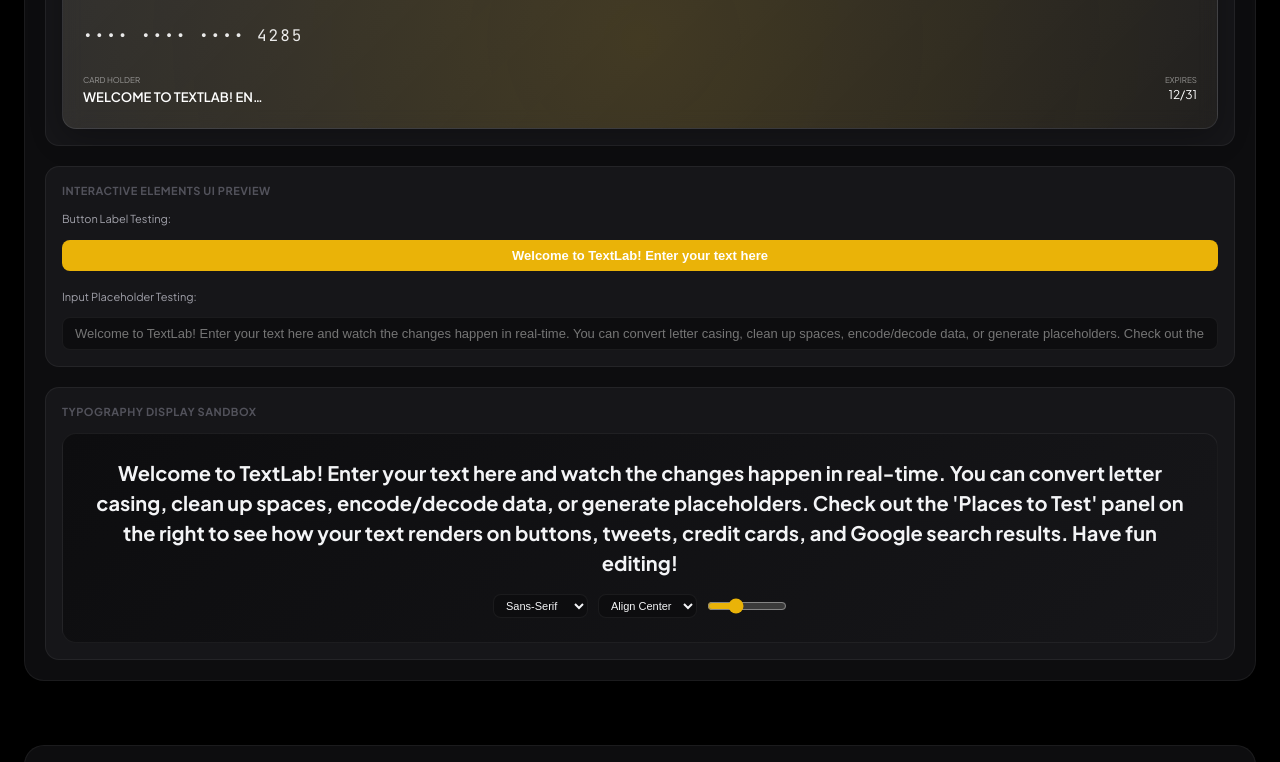
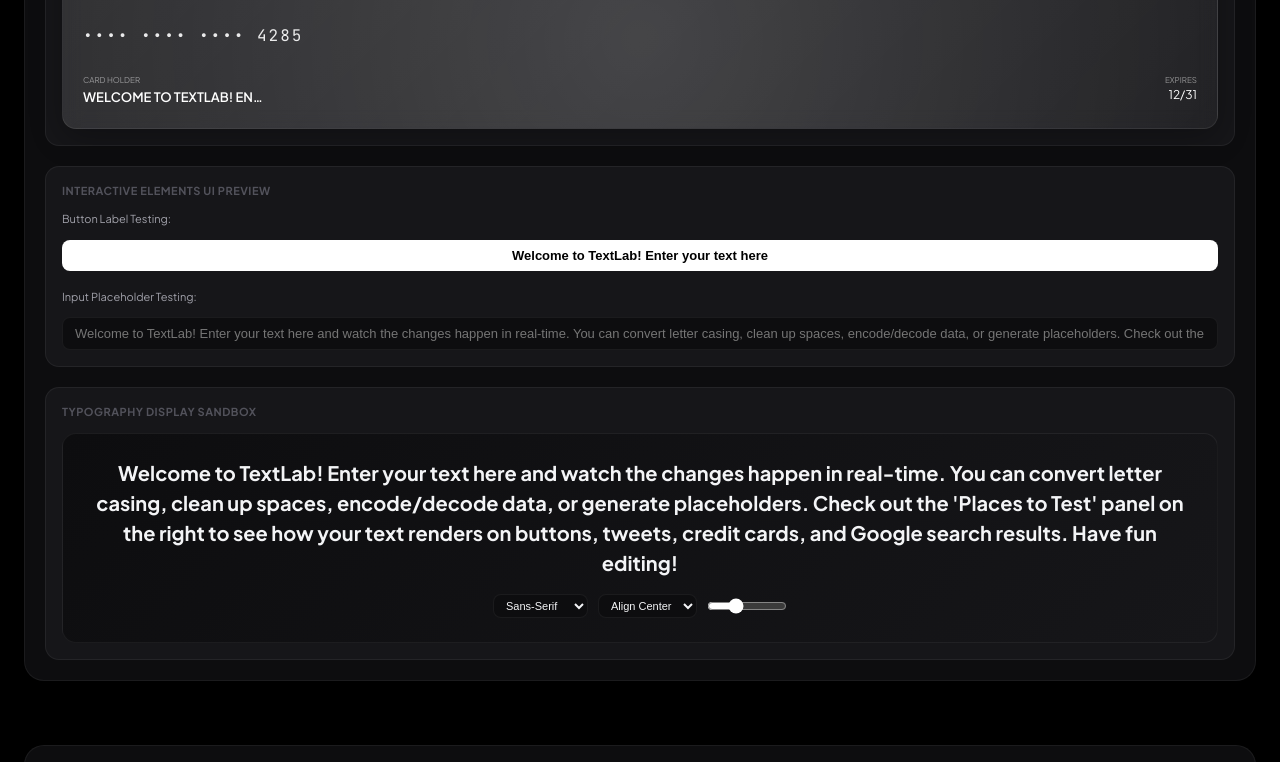
Before and after one commit to dark5087knight/test, a React (Vite) app: page / in a window 1280 px wide. Shown: the part 2000-2762 px from the top of the page. Built offline with nearby package versions, Linux system fonts and the light colour scheme.

Commit message:
test workflow

```diff
--- a/src/App.jsx
+++ b/src/App.jsx
@@ -22,9 +22,9 @@ export const CICD_CANARY_CONFIG = {
   environment: "Production", // e.g. "Staging", "Production", "Development"
   statusIndicatorColor: "#10b981", // Change this hex to test the status light (e.g. green: #10b981, yellow: #f59e0b, red: #ef4444)
   testSwatches: [
-    { name: "Primary Swatch", color: "#eab308" }, // Yellow
+    { name: "Primary Swatch", color: "#ffffff" }, // White
     { name: "Secondary Swatch", color: "#000000" }, // Black
-    { name: "Accent Swatch", color: "#ca8a04" }, // Dark Yellow
+    { name: "Accent Swatch", color: "#e5e7eb" }, // Grey
     { name: "Success Swatch", color: "#10b981" }
   ],
   pipelinePassing: true // Toggle this boolean to see pipeline banner change
--- a/src/index.css
+++ b/src/index.css
@@ -7,13 +7,14 @@
   --bg-tertiary: #161619;
   --bg-glass: rgba(13, 13, 15, 0.7);
   --border-color: rgba(255, 255, 255, 0.06);
-  --border-focus: rgba(234, 179, 8, 0.4);
+  --border-focus: rgba(255, 255, 255, 0.4);
 
-  --accent-color: #eab308;
-  --accent-light: #fde047;
-  --accent-dark: #ca8a04;
-  --accent-glow: rgba(234, 179, 8, 0.2);
-  --accent-glow-strong: rgba(234, 179, 8, 0.4);
+  --accent-color: #ffffff;
+  --accent-light: #f3f4f6;
+  --accent-dark: #e5e7eb;
+  --accent-glow: rgba(255, 255, 255, 0.2);
+  --accent-glow-strong: rgba(255, 255, 255, 0.4);
+  --accent-text: #000000;
 
   --text-primary: #f3f4f6;
   --text-secondary: #a1a1aa;
@@ -39,7 +40,7 @@
   --shadow-sm: 0 1px 2px 0 rgba(0, 0, 0, 0.05);
   --shadow-md: 0 4px 6px -1px rgba(0, 0, 0, 0.1), 0 2px 4px -1px rgba(0, 0, 0, 0.06);
   --shadow-lg: 0 10px 25px -5px rgba(0, 0, 0, 0.3), 0 8px 10px -6px rgba(0, 0, 0, 0.3);
-  --shadow-glow: 0 0 25px 0 rgba(234, 179, 8, 0.12);
+  --shadow-glow: 0 0 25px 0 rgba(255, 255, 255, 0.12);
 }
 
 .light-mode {
@@ -48,20 +49,21 @@
   --bg-tertiary: #f1f5f9;
   --bg-glass: rgba(255, 255, 255, 0.8);
   --border-color: rgba(0, 0, 0, 0.07);
-  --border-focus: rgba(202, 138, 4, 0.4);
+  --border-focus: rgba(0, 0, 0, 0.4);
 
-  --accent-color: #ca8a04;
-  --accent-light: #eab308;
-  --accent-dark: #a16207;
-  --accent-glow: rgba(202, 138, 4, 0.1);
-  --accent-glow-strong: rgba(202, 138, 4, 0.25);
+  --accent-color: #000000;
+  --accent-light: #1f2937;
+  --accent-dark: #374151;
+  --accent-glow: rgba(0, 0, 0, 0.1);
+  --accent-glow-strong: rgba(0, 0, 0, 0.25);
+  --accent-text: #ffffff;
 
   --text-primary: #000000;
   --text-secondary: #2d2d2d;
   --text-muted: #757575;
 
   --shadow-lg: 0 10px 25px -5px rgba(0, 0, 0, 0.05), 0 8px 10px -6px rgba(0, 0, 0, 0.05);
-  --shadow-glow: 0 0 25px 0 rgba(202, 138, 4, 0.05);
+  --shadow-glow: 0 0 25px 0 rgba(0, 0, 0, 0.05);
 }
 
 * {
@@ -122,7 +124,7 @@ header {
   display: flex;
   align-items: center;
   justify-content: center;
-  color: #ffffff;
+  color: var(--accent-text);
   box-shadow: var(--shadow-glow);
   font-weight: 800;
   font-size: 20px;
@@ -170,7 +172,7 @@ header {
 
 .btn-primary {
   background: linear-gradient(135deg, var(--accent-color), var(--accent-dark));
-  color: white;
+  color: var(--accent-text);
   border: none;
   padding: 10px 20px;
   border-radius: var(--radius-md);
@@ -441,7 +443,7 @@ header {
 
 .swap-btn {
   background: var(--accent-color);
-  color: white;
+  color: var(--accent-text);
   width: 38px;
   height: 38px;
   border-radius: var(--radius-full);
@@ -654,7 +656,7 @@ header {
 .sms-bubble.outgoing {
   align-self: flex-end;
   background: var(--accent-color);
-  color: white;
+  color: var(--accent-text);
   border-bottom-right-radius: 4px;
 }
 
@@ -681,7 +683,7 @@ header {
   left: -50%;
   width: 200%;
   height: 200%;
-  background: radial-gradient(circle, rgba(234, 179, 8, 0.15) 0%, transparent 60%);
+  background: radial-gradient(circle, rgba(255, 255, 255, 0.15) 0%, transparent 60%);
   z-index: 0;
   pointer-events: none;
 }
@@ -749,7 +751,7 @@ header {
 }
 .mock-button {
   background: var(--accent-color);
-  color: white;
+  color: var(--accent-text);
   border: none;
   padding: 8px 16px;
   border-radius: var(--radius-sm);
```
